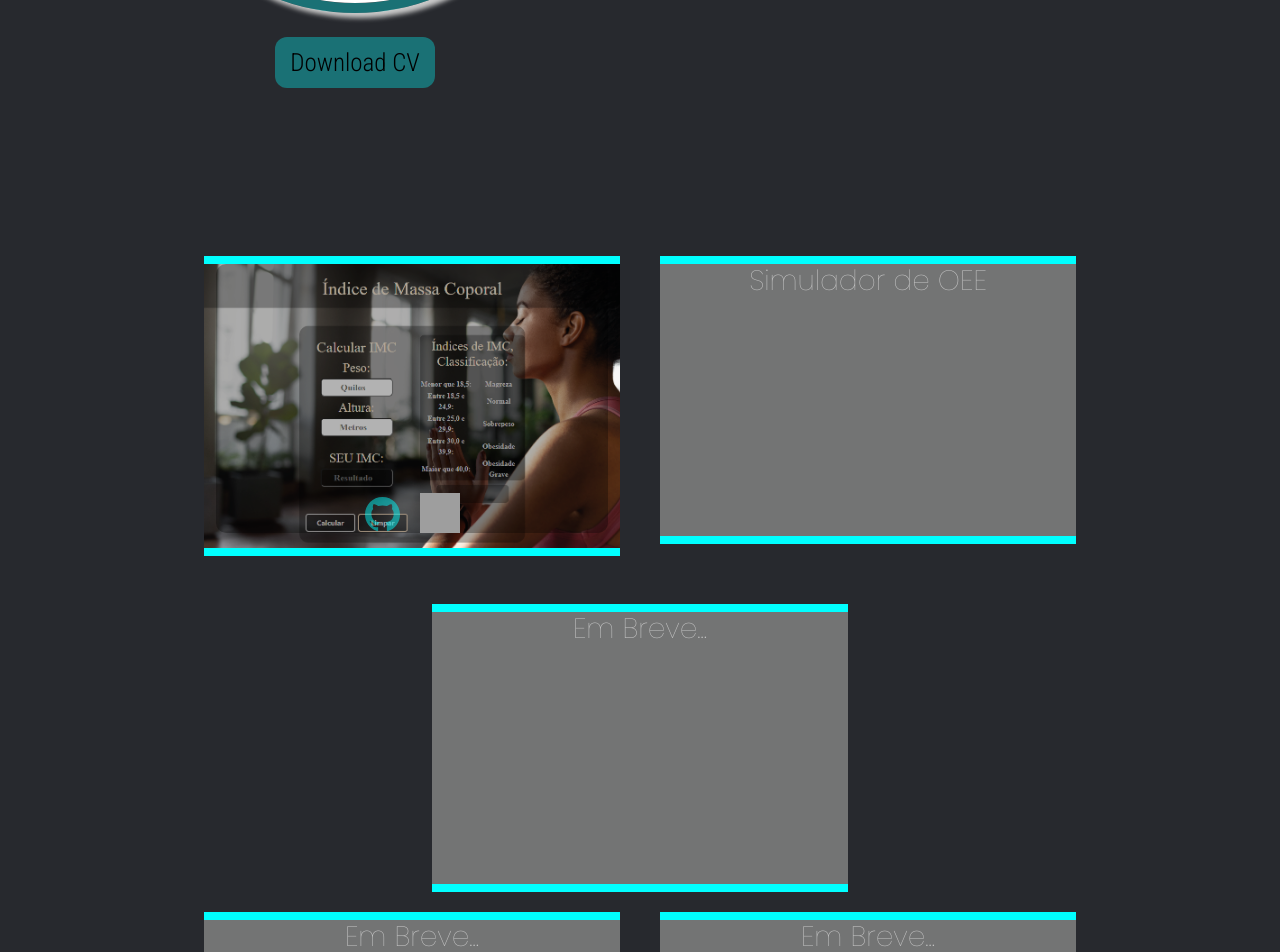
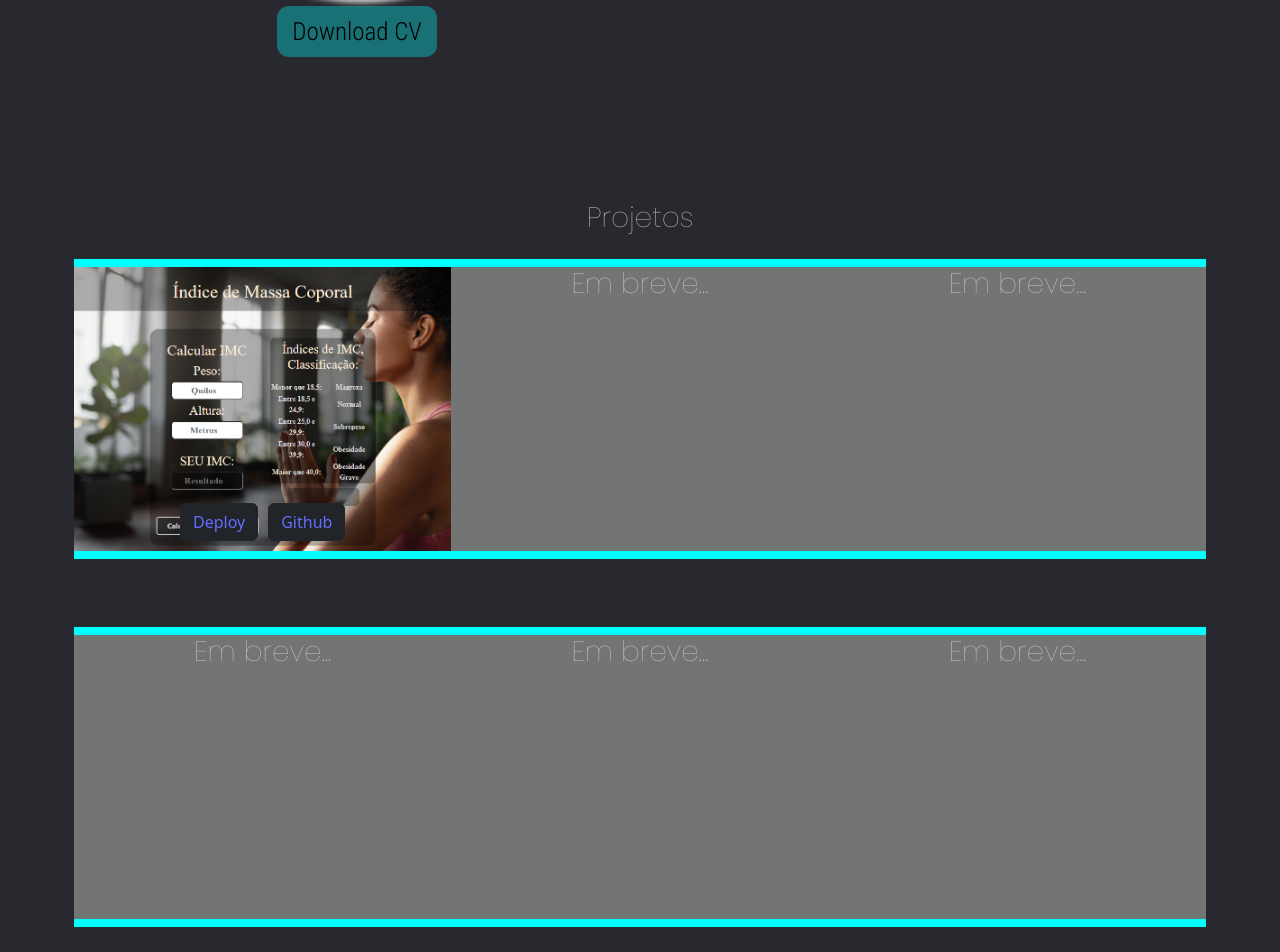
Before and after one commit to italoferreira0/new-portifolio, a React (Vite) app: page / in a window 1280 px wide. Shown: the part 520-1472 px from the top of the page. Built offline with nearby package versions, Linux system fonts and the light colour scheme; grey boxes are pictures that could not be loaded; a web font is replaced by a local one.

Commit message:
Atualização Projetos

```diff
--- a/src/componentes/Apresentacao/Apresentacao.jsx
+++ b/src/componentes/Apresentacao/Apresentacao.jsx
@@ -7,17 +7,18 @@ import curriculo from './curriculo.pdf'
 export default function Apresentacao(props) {
 
     return (
-        <div className='container ' id='home'>
-            <div className="row align-items-center mt-3">
+        <div className='container mb-5' id='home'>
+            <div className="row align-items-center mt-1">
                 <div className="col-sm-12 col-md-6 text-center text-md-left">
                     <img src={minhaFoto} alt="Minha Foto" title='Italo Ferreira' className='minhaFt img-fluid mt-5' />
-                    <a href={curriculo} download><button className='btn Downlaod mt-4'>Download CV</button></a>
+                    <a href={curriculo} download><button className='btn Downlaod mt-2'>Download CV</button></a>
                 </div>
                 <div className="col-sm-12 col-md-6 text-center text-md-left mt-5">
                     <h3>Ola, eu sou Italo.</h3>
                     <h3>Bem-vindo ao meu portifólio.</h3>
                 </div>
             </div>
+            <br />
         </div>
 
 
--- a/src/componentes/Projetos/Projetos.css
+++ b/src/componentes/Projetos/Projetos.css
@@ -1,49 +1,48 @@
-
-
-p{
+p {
     font-family: 'Times New Roman', Times, serif;
     margin-top: 20px;
     font-size: 24px;
 }
 
-#ProjetoIMC{
+#ProjetoIMC {
     background-image: url('/src/assets/ProjetoIMC.png'); /* Substitua pelo caminho da sua imagem */
     background-size: cover; /* Ajusta a imagem para cobrir toda a área da div */
     background-position: center; /* Centraliza a imagem */
     background-repeat: no-repeat; /* Impede a repetição da imagem */
-     /* Ajusta a largura para 100% do contêiner */
-    height: auto; /* Ajusta a altura automaticamente */
-    min-height: 300px;
-
+    min-height: 200px; /* Altura mínima */
 }
 
-
 .Projeto {
-    margin-right: 20px;
-    margin-left: 20px;
-    margin-top: 20px;
+    /* margin-left: 10px; */
+    display: flex;
+    flex-direction: column;
+    justify-content: space-between;
+    margin-bottom: 20px; /* Espaço inferior entre as divs */
     background-color: rgba(128, 128, 128, 0.863);
-    height: 18rem;
-    width: 26rem;
     border-top: 8px solid aqua;
     border-bottom: 8px solid aqua;
     transition: 0.8s;
-
+    min-height: 300px; /* Altura mínima */
 }
 
-
-.Projeto:hover{
+.Projeto:hover {
     background-color: rgba(128, 128, 128, 0.288);
     transition: 0.8s;
-
 }
 
-#projetos{
-    margin-bottom: 1rem;
-
+.button-group {
+    margin-top: auto; /* Empurra o grupo de botões para a parte inferior */
+    margin-bottom: 10px; /* Margem inferior do grupo de botões */
+    display: flex;
+    justify-content: center; /* Centraliza os botões horizontalmente */
+    gap: 10px; /* Espaçamento entre os botões */
 }
 
-.BotaoGit{
+#projetos {
+    margin-bottom: 1rem;
+}
+
+.BotaoGit {
     background-color: #874ea0;
     width: 5rem;
     font-size: 16px;
@@ -51,40 +50,35 @@ p{
     margin-right: 30px;
     transition: 0.8;
     margin-top: 1rem;
-
 }
 
-.BotaoGit:hover{
+.BotaoGit:hover {
     background-color: #aa34ddd2;
     transition: 0.8;
 }
 
-.icon-git{
+.icon-git {
     margin-top: 14rem;
     font-size: 30px;
-    /* border-radius: 5px; */
     color: rgba(0, 255, 255, 0.479);
-    /* margin-left: 20px; */
 }
 
-.icon-git:hover{
+.icon-git:hover {
     color: #8934ad;
-  transition: 0.4s;
-
+    transition: 0.4s;
 }
 
-.icon-deploy{
+.icon-deploy {
     background-color: rgba(0, 255, 255, 0.479);
     margin-left: 20px;
 }
 
-.icon-deploy:hover{
+.icon-deploy:hover {
     background-color: rgba(0, 255, 255, 0.726);
     margin-left: 20px;
 }
 
-
-  .DivIconsProjeto{
+.DivIconsProjeto {
     border-radius: 10px;
-    background-color: rgb(0, 0, 0, 0.3);
-  }
+    background-color: rgba(0, 0, 0, 0.3);
+}
--- a/src/componentes/Projetos/Projetos.jsx
+++ b/src/componentes/Projetos/Projetos.jsx
@@ -1,47 +1,39 @@
-import './Projetos.css'
-// import imc from './img/imc.png'
-
+import './Projetos.css';
+// import imc from './img/imc.png';
 
 export default function Projetos(props) {
     return (
-        <div className='container text-center mt-5' id='projetos' >
+        <div className='container text-center mt-5' id='projetos'>
             <br />
-            <div class="row justify-content-center mt-5">
-                <div class="col-md-4 Projeto mt-5" id='ProjetoIMC'>
-                    <div className="d-flex justify-content-center align-items-end DivIconsProjeto">
-                        <a target="_blank" href="https://github.com/italoferreira0/imc-react" className="icon-git ">
-                            <svg xmlns="http://www.w3.org/2000/svg" width="35" height="35" fill="currentColor" className="bi bi-github" viewBox="0 0 16 16">
-                                <path d="M8 0C3.58 0 0 3.58 0 8c0 3.54 2.29 6.53 5.47 7.59.4.07.55-.17.55-.38 0-.19-.01-.82-.01-1.49-2.01.37-2.53-.49-2.69-.94-.09-.23-.48-.94-.82-1.13-.28-.15-.68-.52-.01-.53.63-.01 1.08.58 1.23.82.72 1.21 1.87.87 2.33.66.07-.52.28-.87.51-1.07-1.78-.2-3.64-.89-3.64-3.95 0-.87.31-1.59.82-2.15-.08-.2-.36-1.02.08-2.12 0 0 .67-.21 2.2.82.64-.18 1.32-.27 2-.27.68 0 1.36.09 2 .27 1.53-1.04 2.2-.82 2.2-.82.44 1.1.16 1.92.08 2.12.51.56.82 1.27.82 2.15 0 3.07-1.87 3.75-3.65 3.95.29.25.54.73.54 1.48 0 1.07-.01 1.93-.01 2.2 0 .21.15.46.55.38A8.012 8.012 0 0 0 16 8c0-4.42-3.58-8-8-8z" />
-                            </svg>
-                        </a>
-                        <a target="_blank" href="https://imc-react-eight.vercel.app/" className="icon-deploy">
-                            <img  width="40" height="40" src="https://img.icons8.com/?size=100&id=1345&format=png&color=000000" alt="" />
-                        </a>
+            <h3 className='mt-5'>Projetos</h3>
+            <div className="row justify-content-center mt-4">
+                <div className="col-md-4 Projeto" id='ProjetoIMC'>
 
+                   <div className="button-group">
+                       <button type="button" className="btn btn-dark"><a href="">Deploy</a></button>
+                       <button type="button" className="btn btn-dark"><a href="">Github</a></button>
+                   </div>
+                </div>
 
-                    </div>
-
+                <div className="col-md-4 Projeto">
+                    <h3>Em breve...</h3>
                 </div>
-                <div class="col-md-4 Projeto mt-5">
-                    <h3>Simulador de OEE</h3>
-                </div>
-                <div class="col-md-4 Projeto mt-5">
-                    <h3>Em Breve...</h3>
+                <div className="col-md-4 Projeto">
+                    <h3>Em breve...</h3>
                 </div>
             </div>
+            <div className="row justify-content-center mt-5">
+                <div className="col-md-4 Projeto">
+                   <h3>Em breve...</h3>
+                </div>
 
-            <div class="row justify-content-center">
-                <div class="col-md-4 Projeto">
-                    <h3>Em Breve...</h3>
+                <div className="col-md-4 Projeto">
+                    <h3>Em breve...</h3>
                 </div>
-                <div class="col-md-4 Projeto">
-                    <h3>Em Breve...</h3>
-                </div>
-                <div class="col-md-4 Projeto">
-                    <h3>Em Breve...</h3>
+                <div className="col-md-4 Projeto">
+                    <h3>Em breve...</h3>
                 </div>
             </div>
         </div>
-
-    )
+    );
 }
```
